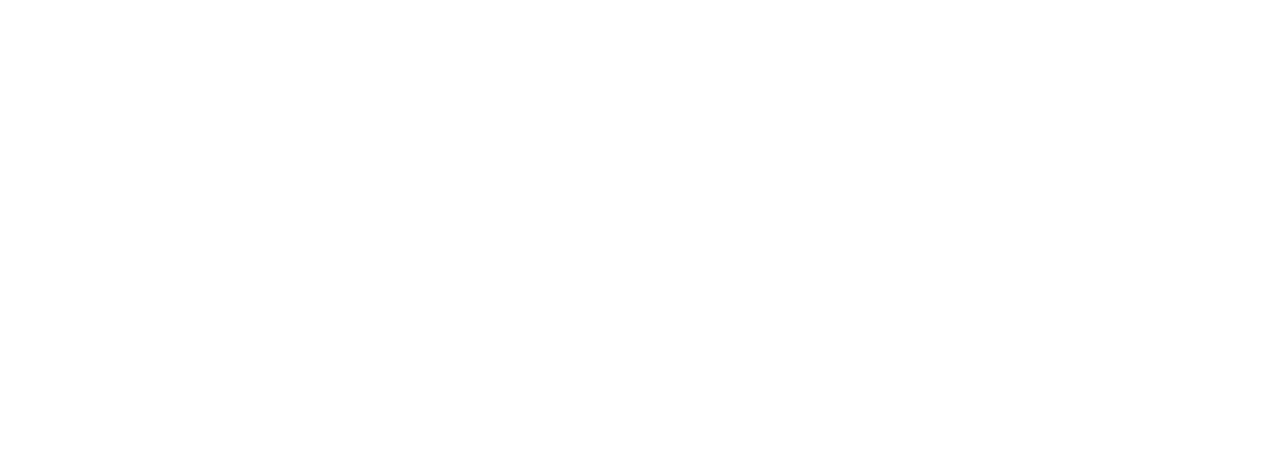
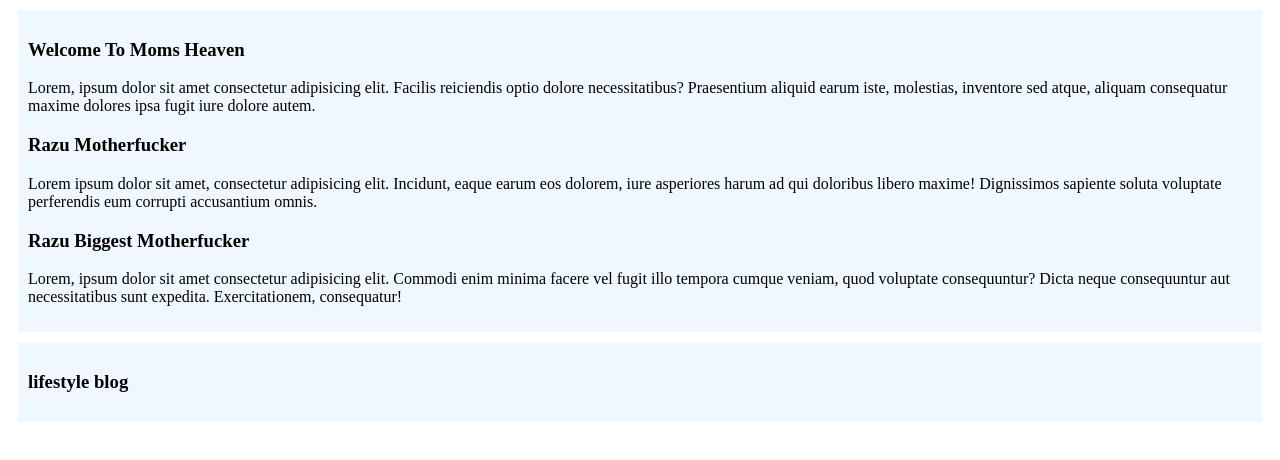
Before and after one commit to sherminripa/My-Practice-Website, a plain HTML site: page index.html in a window 1280 px wide. Drawn offline with Linux system fonts and the light colour scheme.

Commit message:
add my blog

```diff
--- a/index.html
+++ b/index.html
@@ -3,9 +3,32 @@
 <head>
     <meta charset="UTF-8">
     <meta name="viewport" content="width=device-width, initial-scale=1.0">
+    <link rel="stylesheet" href="styles/blog.css">
     <title> Moms Heaven </title>
 </head>
 <body>
+    <div>
+        <h3>Welcome To Moms Heaven</h3>
+        <p>Lorem, ipsum dolor sit amet consectetur adipisicing elit. Facilis reiciendis optio
+            dolore necessitatibus? Praesentium aliquid earum iste, molestias, inventore sed atque,
+            aliquam consequatur maxime dolores ipsa fugit iure dolore autem.
+        </p>
+        <h3>Razu Motherfucker</h3>
+        <p>Lorem ipsum dolor sit amet, consectetur adipisicing elit. Incidunt, eaque
+            earum eos dolorem, iure asperiores harum ad qui doloribus libero maxime!
+            Dignissimos sapiente soluta voluptate perferendis eum corrupti accusantium omnis.
+
+        </p>
+        <h3>Razu Biggest Motherfucker</h3>
+        <p>
+            Lorem, ipsum dolor sit amet consectetur adipisicing elit.
+            Commodi enim minima facere vel fugit illo tempora cumque veniam, quod voluptate consequuntur? Dicta neque
+            consequuntur aut necessitatibus sunt expedita. Exercitationem, consequatur!
+        </p>
+    </div>
+    <div>
+        <h3>lifestyle blog</h3>
+    </div>
 
 </body>
 </html>
--- /dev/null
+++ b/styles/blog.css
@@ -0,0 +1,6 @@
+div{
+    background-color: aliceblue;
+    padding: 10px;
+    margin: 10px;
+
+}
```
